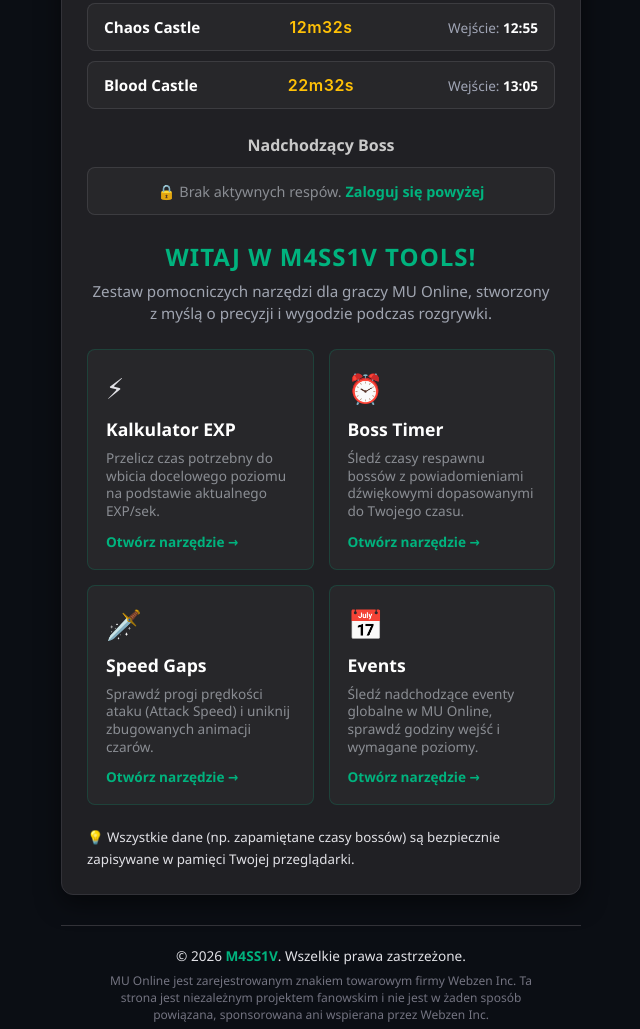
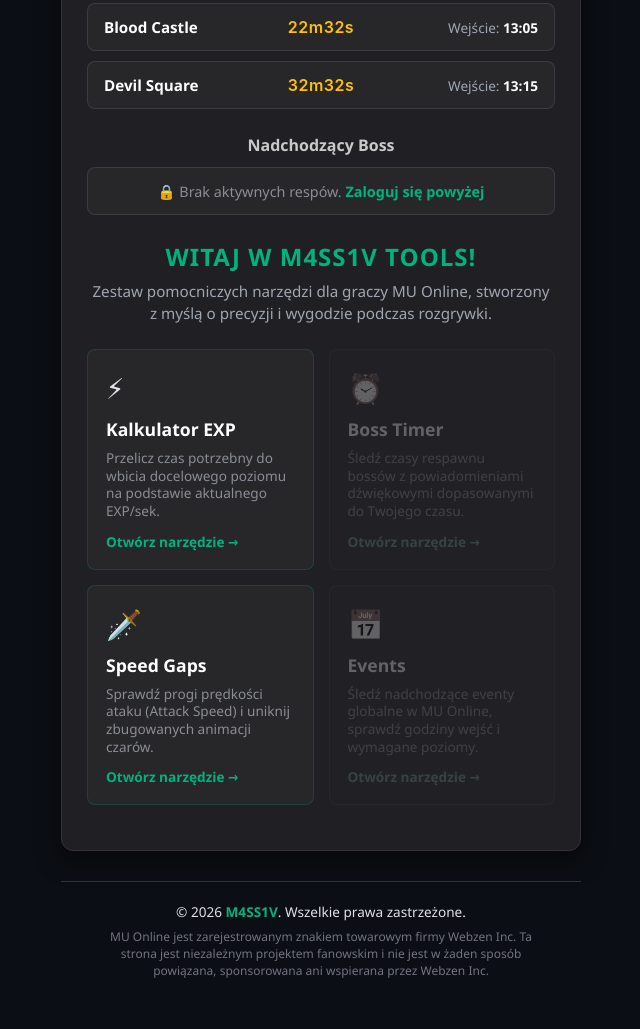
Before and after one commit to M4SS1Vpl/mu-online-tools, a plain HTML site: page index.html in a window 1280 px wide. Shown: the part 521-1550 px from the top of the page, without its empty margins (319-959 px from the left). After the commit the page ends 1506 px from the top, so only its background shows below. Drawn offline with Linux system fonts and the light colour scheme.

Commit message:
Add files via upload

```diff
--- a/app.js
+++ b/app.js
@@ -2,13 +2,20 @@
 // 1. GLOBALNE FUNKCJE I ZAKŁADKI
 // ==========================================
 function switchTab(viewId) {
-  const cards = document.querySelectorAll('.calculator-card');
-  cards.forEach(card => card.classList.add('hidden'));
+  const views = ['homeView', 'calcView', 'bossView', 'timerView', 'eventsView', 'speedView'];
 
-  const activeCard = document.getElementById(viewId);
-  if (activeCard) {
-    activeCard.classList.remove('hidden');
-  }
+  views.forEach(id => {
+    const el = document.getElementById(id);
+    if (el) {
+      if (id === viewId) {
+        el.classList.remove('hidden');
+        el.style.display = 'block'; // Wymuszenie widoczności dla pewności
+      } else {
+        el.classList.add('hidden');
+        el.style.display = 'none';  // Wymuszenie ukrycia
+      }
+    }
+  });
 
   const buttons = document.querySelectorAll('.tab-btn');
   buttons.forEach(btn => btn.classList.remove('active'));
@@ -20,11 +27,13 @@
   if (viewId === 'eventsView') document.getElementById('tabEventsBtn')?.classList.add('active');
   if (viewId === 'speedView') {
     document.getElementById('tabSpeedBtn')?.classList.add('active');
-    updateSpeedGaps();
+    if (typeof updateSpeedGaps === 'function') {
+      updateSpeedGaps();
+    }
   }
 }
+
 window.switchTab = switchTab;
-
 // ==========================================
 // 2. BAZA DANYCH SPEED GAPS
 // ==========================================
@@ -468,6 +477,7 @@
 // 3. GŁÓWNY START APLIKACJI
 // ==========================================
 document.addEventListener('DOMContentLoaded', () => {
+  switchTab('homeView');
   // Podwójne kliknięcie zaznacza input
   document.querySelectorAll('input').forEach(input => {
     input.addEventListener('dblclick', function () {
@@ -873,7 +883,7 @@
     cc: {
       name: "Chaos Castle",
       tbodyId: "ccTableBody",
-      times: ["01:00", "03:00", "05:00", "07:00", "09:00", "11:00", "13:00", "15:00", "17:00", "19:00", "21:00", "23:00"]
+      times: ["01:00", "15:00", "17:00", "19:00", "21:00", "23:00",]
     }
   };
 
@@ -1244,10 +1254,24 @@
     const bossBtn = document.getElementById("tabBossBtn");
     const eventsBtn = document.getElementById("tabEventsBtn");
 
+    // Blokowanie przycisków w menu głównym
     [bossBtn, eventsBtn].forEach(btn => {
       if (btn) {
         btn.style.opacity = fullAccess ? "1" : "0.3";
         btn.style.pointerEvents = fullAccess ? "auto" : "none";
+      }
+    });
+
+    // Blokowanie kafelków na stronie głównej (Home)
+    const homeBossCard = document.getElementById("homeBossCard");
+    const homeEventsCard = document.getElementById("homeEventsCard");
+
+    [homeBossCard, homeEventsCard].forEach(card => {
+      if (card) {
+        card.style.opacity = fullAccess ? "1" : "0.3";
+        card.style.pointerEvents = fullAccess ? "auto" : "none";
+        card.style.filter = fullAccess ? "none" : "grayscale(80%)";
+        card.style.cursor = fullAccess ? "pointer" : "not-allowed";
       }
     });
   }
--- a/index.html
+++ b/index.html
@@ -95,8 +95,8 @@
           <span class="home-card-btn">Otwórz narzędzie &rarr;</span>
         </div>
 
-        <!-- Box 2 -->
-        <div class="home-card" onclick="switchTab('bossView')">
+        <!-- Box 2: Boss Timer z id -->
+        <div id="homeBossCard" class="home-card" onclick="switchTab('bossView')">
           <div class="home-card-icon">⏰</div>
           <h3>Boss Timer</h3>
           <p>Śledź czasy respawnu bossów z powiadomieniami dźwiękowymi dopasowanymi do Twojego czasu.</p>
@@ -111,19 +111,16 @@
           <span class="home-card-btn">Otwórz narzędzie &rarr;</span>
         </div>
 
-        <!-- Box 4: Events -->
-        <div class="home-card" onclick="switchTab('eventsView')">
+        <!-- Box 4: Events z id -->
+        <div id="homeEventsCard" class="home-card" onclick="switchTab('eventsView')">
           <div class="home-card-icon">📅</div>
           <h3>Events</h3>
           <p>Śledź nadchodzące eventy globalne w MU Online, sprawdź godziny wejść i wymagane poziomy.</p>
           <span class="home-card-btn">Otwórz narzędzie &rarr;</span>
         </div>
       </div>
-
-      <div class="home-footer-note">
-        <small>💡 Wszystkie dane (np. zapamiętane czasy bossów) są bezpiecznie zapisywane w pamięci Twojej przeglądarki.</small>
-      </div>
-  </div>
+    </div> <!-- <--- TUTAJ BRAKUJE ZAMKNIĘCIA DIV DLA .home-grid ORAZ DLA #homeView! -->
+  </div> <!--
 
   <!-- ========================================== -->
   <!-- WIDOK: TIMER (OSOBNA ZAKŁADKA) -->
@@ -279,7 +276,7 @@
     <div id="results" class="results-panel">
       <p><strong>Brakujący EXP na obecnym poziomie:</strong> <span id="currentLevelRemainingExp">-</span></p>
       <p><strong>Łączny brakujący EXP do celu:</strong> <span id="expNeeded">-</span></p>
-      <p><strong>Czas do docelowego poziomu:</strong> <span id="timeToTarget">-</span></p>
+      <p><strong>Czas do docelowego poziomu:</strong> <span id="timeToTarget" style="color: #ffab24; font-weight: bold;">-</span></p>
     </div>
   </div>
 
--- a/style.css
+++ b/style.css
@@ -1141,3 +1141,17 @@
   transform: translateY(-2px);
   box-shadow: 0 6px 20px rgba(0, 179, 126, 0.25);
 }
+/* Styl dla zablokowanych kafelków na stronie głównej */
+.home-card.disabled-card {
+    opacity: 0.4;
+    cursor: not-allowed !important;
+    pointer-events: none; /* Blokuje jakiekolwiek kliknięcia */
+    filter: grayscale(80%);
+    transition: opacity 0.3s ease, filter 0.3s ease;
+}
+.calculator-card.hidden {
+  display: none !important;
+}
+.calculator-card {
+  display: block;
+}
```
